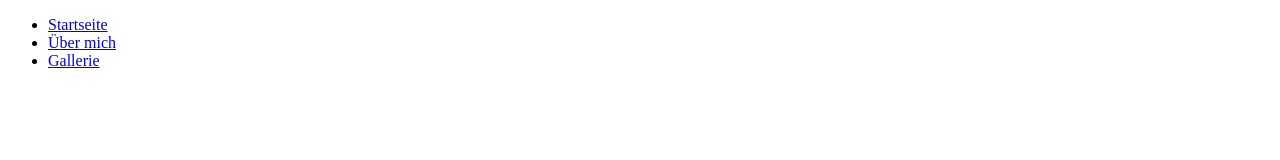
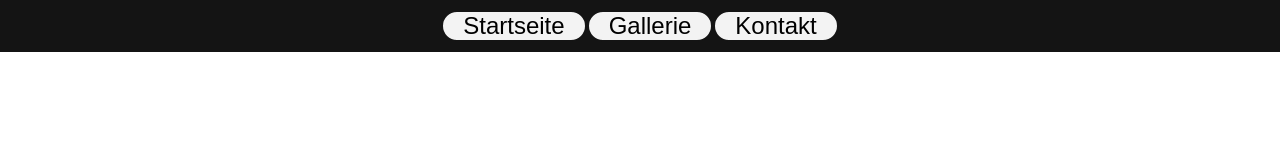
Before and after one commit to Oscarita25/testWebsite, a plain HTML site: page index.html in a window 1280 px wide. Drawn offline with Linux system fonts and the light colour scheme.

Commit message:
Add files via upload

```diff
--- a/index.html
+++ b/index.html
@@ -1,16 +1,22 @@
 <!DOCTYPE html>
 <head>
-  <link rel="icon" href="">
   <link rel="stylesheet" href="style.css">
 </head>
 <body>
   <header>
-    <nav>
-      <ul class="nav_links">
-        <li><a href="#">Startseite</a></li>
-        <li><a href="#">Über mich</a></li>
-        <li><a href="#">Gallerie</a></li>
-      </ul>
-    </nav>
+    <div class="wrapper">
+      <nav class="nav">
+        <ul class="nav__list" role="menubar">
+          <li class="nav__item"><a class="nav__link" href="index.html">Startseite</a></li>
+          <li class="nav__item"><a class="nav__link" href="news.asp">Gallerie</a></li>
+          <li class="nav__item"><a class="nav__link" href="contact.asp">Kontakt</a></li>
+        </ul>
+      </nav>
+    </div>
   </header>
+  <footer>
+    <div class="content">
+
+    </div>
+  </footer>
 </body>
--- a/style.css
+++ b/style.css
@@ -1,7 +1,67 @@
-@import url('https://fonts.googleapis.com/css2?family=Montserrat:wght@100&display=swap');
+:root {
+  --menu-primary: #141414;
+  --menu-secondary: #F3F3F3;
+  --menu-highlight: #0080dd;
+  --bg-color: #FFFFFF;
+}
 
+* {
+  margin: 0;
+  padding: 0;
+  box-sizing: border-box;
+  font-family: arial;
+  font-size: 3vh;
+}
 
-html {
-  background:
-  font-family: 'Montserrat', sans-serif;
+body {
+  display: flex;
+  flex-direction:column;
+  height: 100vh;
+	background-color: var(--bg-color);
 }
+
+ul, ol {
+  list-style-type: none;
+}
+
+.nav__link {
+  color: black;
+  text-decoration: none;
+}
+
+.wrapper {
+  display: flex;
+  justify-content: center;
+  width 100%;
+  background-color: var(--menu-primary)
+}
+
+.nav {
+  padding: 10px;
+}
+
+.nav__list[role=menubar] {
+  display: flex;
+}
+
+.nav__item{
+  padding-left: 20px;
+  padding-right: 20px;
+  background-color: var(--menu-secondary);
+  border: 2px solid var(--menu-primary);
+  border-radius: 3vh;
+}
+
+@media (hover:hover) {
+  .nav__item:hover{
+    background-color: var(--menu-highlight);
+    fill: var(--menu-highlight);
+  }
+
+}
+
+footer {
+  display: flex;
+  min-height: 50px;
+  margin-top: auto;
+}
```
